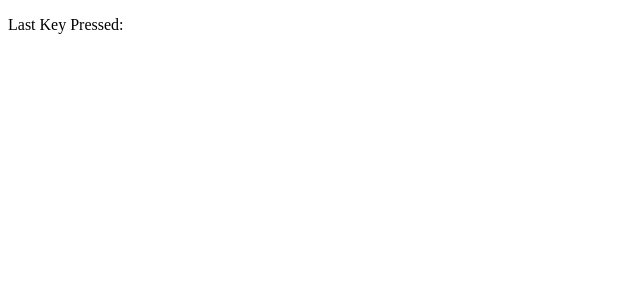
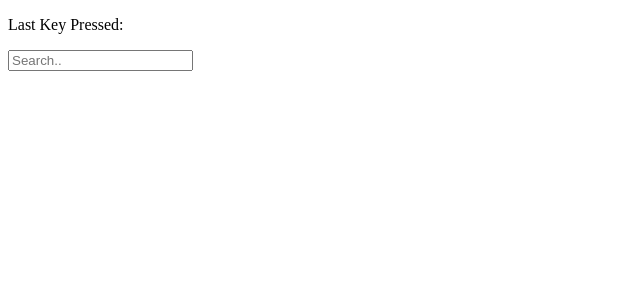
Before and after one commit to develop-build/implementing_cusom_hooks, a React (Vite) app: page / in a window 1280 px wide. Shown: the top 300 px of the page, without its empty margins (0-640 px from the left). Built offline with nearby package versions, Linux system fonts and the light colour scheme.

Commit message:
implemented custom debounce hook

```diff
--- a/src/App.jsx
+++ b/src/App.jsx
@@ -3,6 +3,7 @@ import DataFetchImpl from './HookImplementations/dataFetchImpl'
 import CheckOnlineStatusImpl from './HookImplementations/CheckOnlineStatusImpl'
 import UseStateCustomImpl from './HookImplementations/UseStateCustomImpl'
 import EventListenerImpl from './HookImplementations/EventListenerImpl'
+import UseDebounceEffectImpl from './HookImplementations/UseDebounceEffectImpl'
 
 const App = () => {
 
@@ -11,7 +12,8 @@ const App = () => {
       {/* <DataFetchImpl /> */}
       {/* <CheckOnlineStatusImpl /> */}
       {/* <UseStateCustomImpl/> */}
-      <EventListenerImpl/>
+      <EventListenerImpl />
+      <UseDebounceEffectImpl/>
     </>
   )
 }
--- /dev/null
+++ b/src/HookImplementations/UseDebounceEffectImpl.jsx
@@ -0,0 +1,23 @@
+import React, {useState} from 'react'
+import useDebounceEffect from '../customHooks/DebouncedEffectHook/useDebounceEffect';
+
+const UseDebounceEffectImpl = () => {
+
+  const [query, setQuery] = useState("");
+  useDebounceEffect(() =>
+    { console.log("API call for query: ", query); },  // effect
+    [query],  // dependency
+    500 // Debounce Delay
+  );
+
+  return (
+    <input
+      type='text'
+      value={query}
+      onChange={(e) => { setQuery(e.target.value) }}
+      placeholder='Search..'
+    />
+  )
+}
+
+export default UseDebounceEffectImpl
--- /dev/null
+++ b/src/customHooks/DebouncedEffectHook/useDebounceEffect.js
@@ -0,0 +1,14 @@
+import { useEffect } from "react";
+
+function useDebounceEffect(effect, dependencies, delay) {
+  useEffect(() => {
+      const handler = setTimeout(() => {
+        effect();
+      }, delay);
+
+      // cleanup the timeout on dependencies change or unmount
+      return () => clearTimeout(handler);
+  }, [...dependencies, delay]);
+}
+
+export default useDebounceEffect;
```
